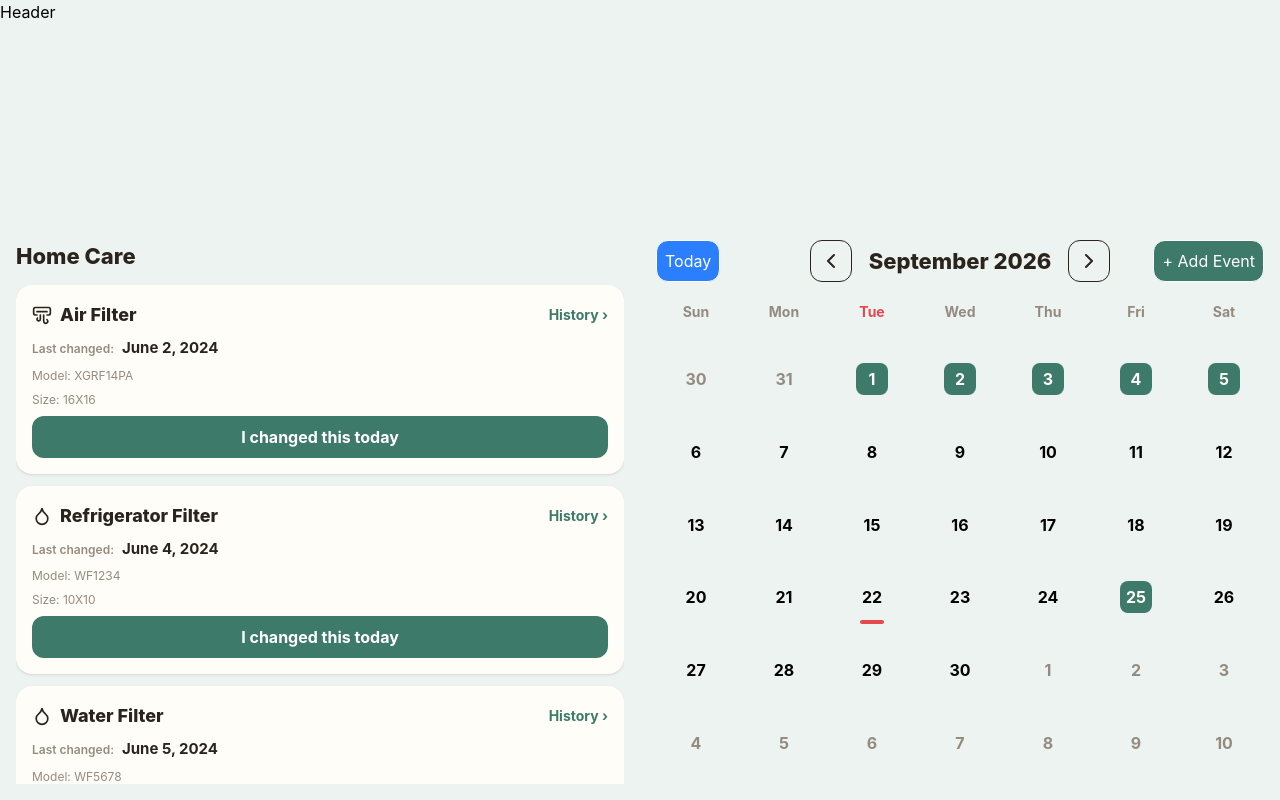
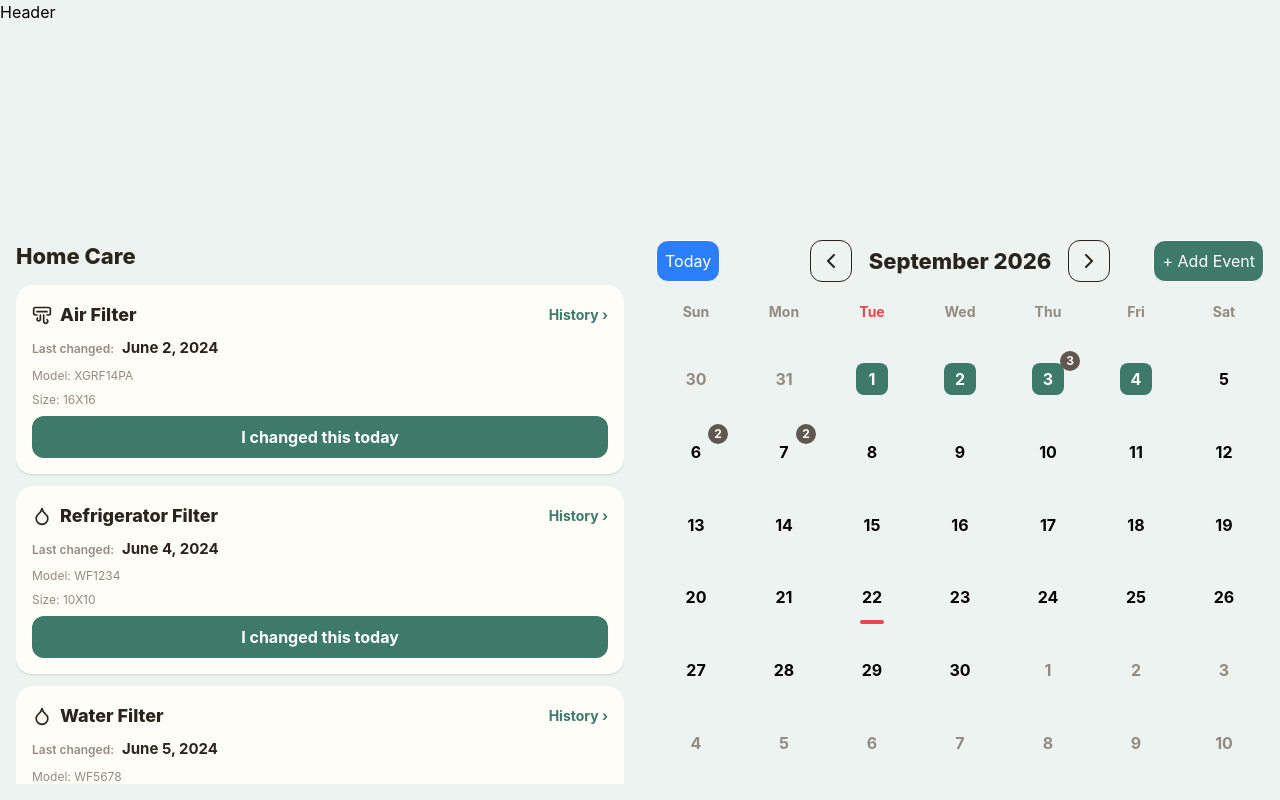
Before and after one commit to parekhr/family-dashboard, a React (Vite) app: page / in a window 1280 px wide. Built offline with nearby package versions, Linux system fonts and the light colour scheme.

Commit message:
Working badges for multi events in a single day

```diff
--- a/src/index.css
+++ b/src/index.css
@@ -19,4 +19,5 @@ body {
   --color-primary: #3d7a6a;
   --color-primary-hover: #33685a;
   --color-today: #E5484D;
+  --color-badge: #60584F;
 }
--- a/src/widgets/calendar/CalendarWidget.tsx
+++ b/src/widgets/calendar/CalendarWidget.tsx
@@ -35,7 +35,6 @@ export function CalendarWidget() {
     }
 
     const grid = buildMonthGrid(year, month)
-
     const todayISO = getTodayISO()
 
     console.log(dayEvents(events, "2026-09-03"))
@@ -66,7 +65,11 @@ export function CalendarWidget() {
                     </div>
                 ))}
                 {grid.map((day) => {
-                    const hasSingleDayEvent = dayEvents(events, day.iso).some(event => event.start === event.end)
+                    const cellEvents = day.inMonth? dayEvents(events, day.iso) : []
+                    const singleDayCount = cellEvents.filter(event => event.start === event.end).length
+                    const multiDayCount = cellEvents.filter(event => event.start !== event.end).length
+                    const hasSingleDayEvent = singleDayCount > 0
+                    const showBadge = singleDayCount >= 2 || multiDayCount >= 2
                     return (
                         <div key={day.iso} className={`p-2 text-center font-bold relative ${day.inMonth ? '' : 'text-muted'}`}>
 
@@ -74,7 +77,9 @@ export function CalendarWidget() {
                             {day.iso === todayISO && day.inMonth && (
                                 <span className="absolute bottom-3.5 left-1/2 -translate-x-1/2 w-6 h-1 rounded-full bg-today"></span>
                             )}
-
+                            {showBadge && (
+                                <span className="absolute top-[-0.25rem] right-[0.5rem] inline-flex items-center justify-center w-5 h-5 rounded-full bg-badge text-card text-xs">{cellEvents.length}</span>
+                            )}
                         </div>
                     )
                 })}
--- a/src/widgets/calendar/useCalendarData.ts
+++ b/src/widgets/calendar/useCalendarData.ts
@@ -89,8 +89,8 @@ export function useCalendarData() {
             id: "e6",
             categoryId: "c1",
             title: "Team Lunch",
-            start: "2026-09-05",
-            end: "2026-09-05",
+            start: "2026-10-02",
+            end: "2026-10-02",
             allDay: false,
             time: "12:30",
             personIds: []
@@ -117,8 +117,8 @@ export function useCalendarData() {
             id: "e9",
             categoryId: "c2",
             title: "School Starts",
-            start: "2026-09-25",
-            end: "2026-09-25",
+            start: "2026-10-02",
+            end: "2026-10-02",
             allDay: true,
             personIds: ["p1", "p3"]
         }
```
Also changed, not shown: 1 other file (tests, documents, lock files or other folders).
